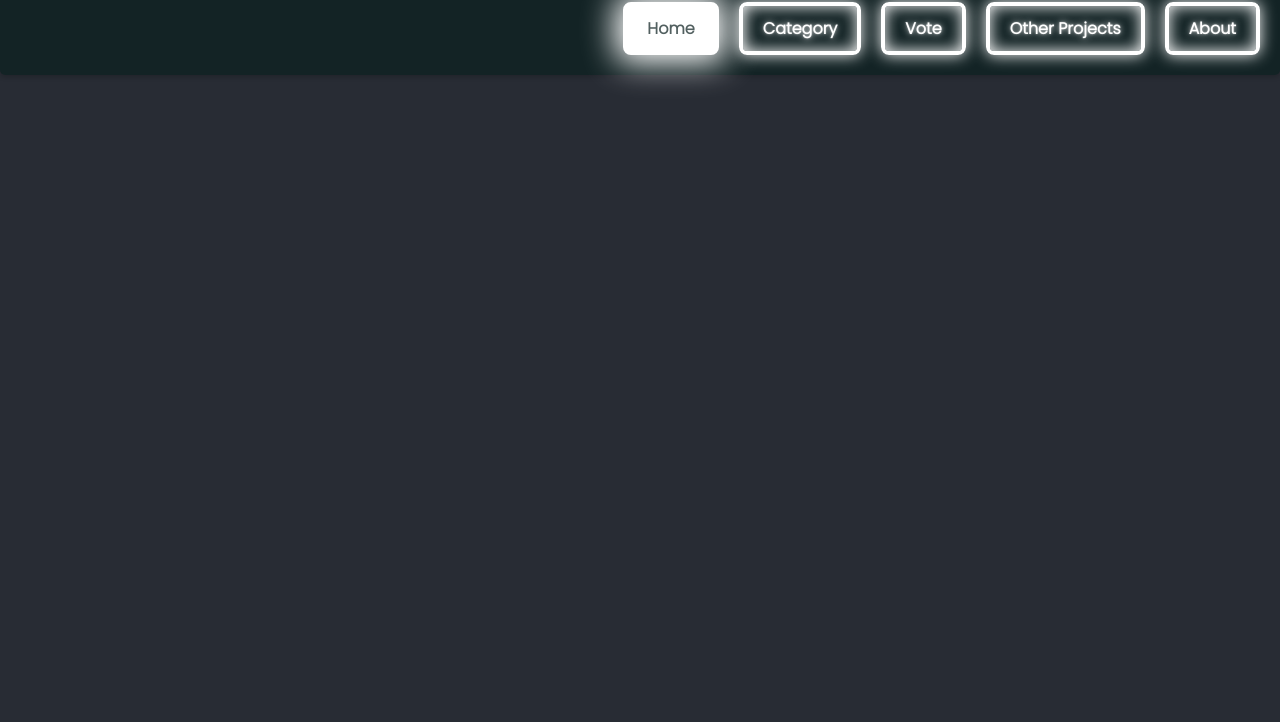
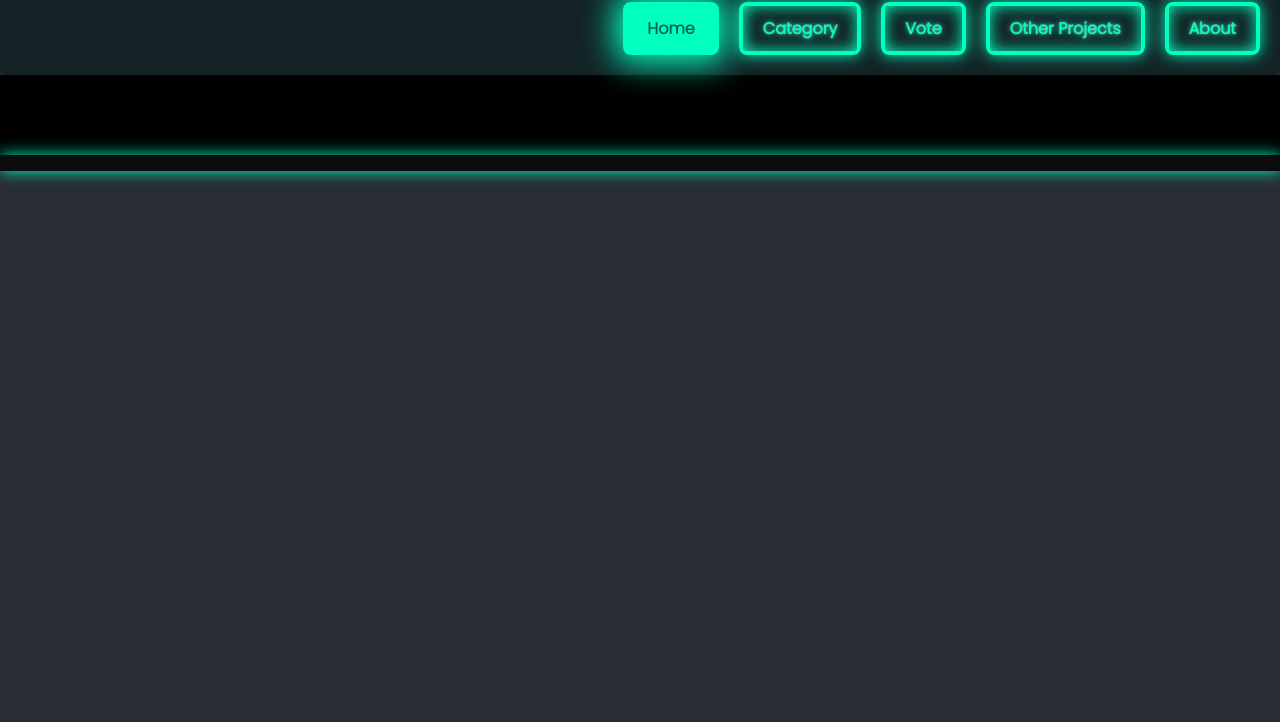
Before and after one commit to 0x0is1/CSE326, a website with bundled scripts: page home.html in a window 1280 px wide. Shown: the part 78-800 px from the top of the page. Built offline with nearby package versions, Linux system fonts and the light colour scheme; no server answers; a web font is replaced by a local one.

Commit message:
[+] Update home

```diff
--- a/home.html
+++ b/home.html
@@ -2,6 +2,7 @@
 <html>
 
 <head>
+    <meta name="current_page" content="1">
     <link rel="preconnect" href="https://fonts.googleapis.com">
     <link rel="preconnect" href="https://fonts.gstatic.com" crossorigin>
     <link href="https://fonts.googleapis.com/css2?family=Hurricane&family=Poppins:wght@300&display=swap"
@@ -10,12 +11,11 @@
         href="https://cdn.jsdelivr.net/npm/@fortawesome/fontawesome-free@5.15.4/css/fontawesome.min.css"
         integrity="sha384-jLKHWM3JRmfMU0A5x5AkjWkw/EYfGUAGagvnfryNV3F9VqM98XiIH7VBGVoxVSc7" crossorigin="anonymous">
 
-    <link rel="stylesheet" href="./css/home_styling.css">
+    <link rel="stylesheet" href="./css/navbar.css">
     <link rel="stylesheet" href="./css/glassmorph_card.css">
     <script src="./app.js" type="module"></script>
-    <title>
-        Top 100 - Blog
-    </title>
+    <link rel="stylesheet" href="./css/pagination.css">
+    <title>Top 100 - Blog</title>
     <link rel="icon" href="./favicon.png" type="image/png">
 </head>
 
@@ -25,11 +25,11 @@
         <div class="menu-toggle"></div>
         <nav>
             <ul>
-                <li><a href="#" class="active">Home</a></li>
+                <li><a href="/home.html" class="active">Home</a></li>
                 <li><a href="#">Category</a></li>
                 <li><a href="#">Vote</a></li>
                 <li><a href="#">Other Projects</a></li>
-                <li><a href="#">About</a></li>
+                <li><a href="/pages/about.html">About</a></li>
             </ul>
         </nav>
         <div class="clearfix"></div>
@@ -44,10 +44,12 @@
             })
         })
     </script>
-    <section>
+    <section id="ctn">
         <div class="container">
         </div>
     </section>
+    <div class="pagination">
+    </div>
 </body>
 
 </html>
```
